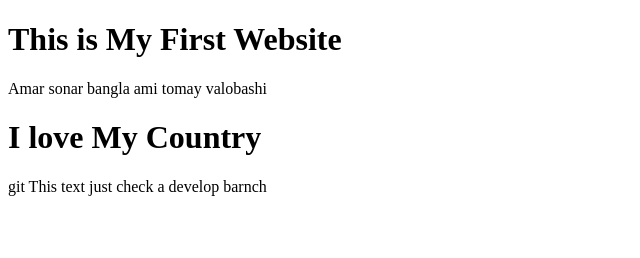
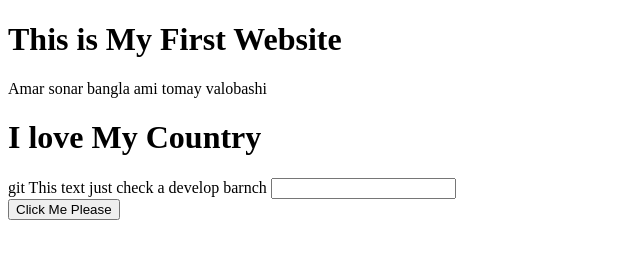
Before and after one commit to Md-Morsedul-Haque/my-first-website, a plain HTML site: page index.html in a window 1280 px wide. Shown: the whole page, without its empty margins (0-640 px from the left). Drawn offline with Linux system fonts and the light colour scheme.

Commit message:
button add is done

```diff
--- a/index.html
+++ b/index.html
@@ -11,5 +11,8 @@
     <p>Amar sonar bangla ami tomay valobashi</p>
     <h1>I love My Country</h1>git
     This text just check a develop barnch
+    <input type="text">
+    <br>
+    <button>Click Me Please</button>
 </body>
 </html>
```
